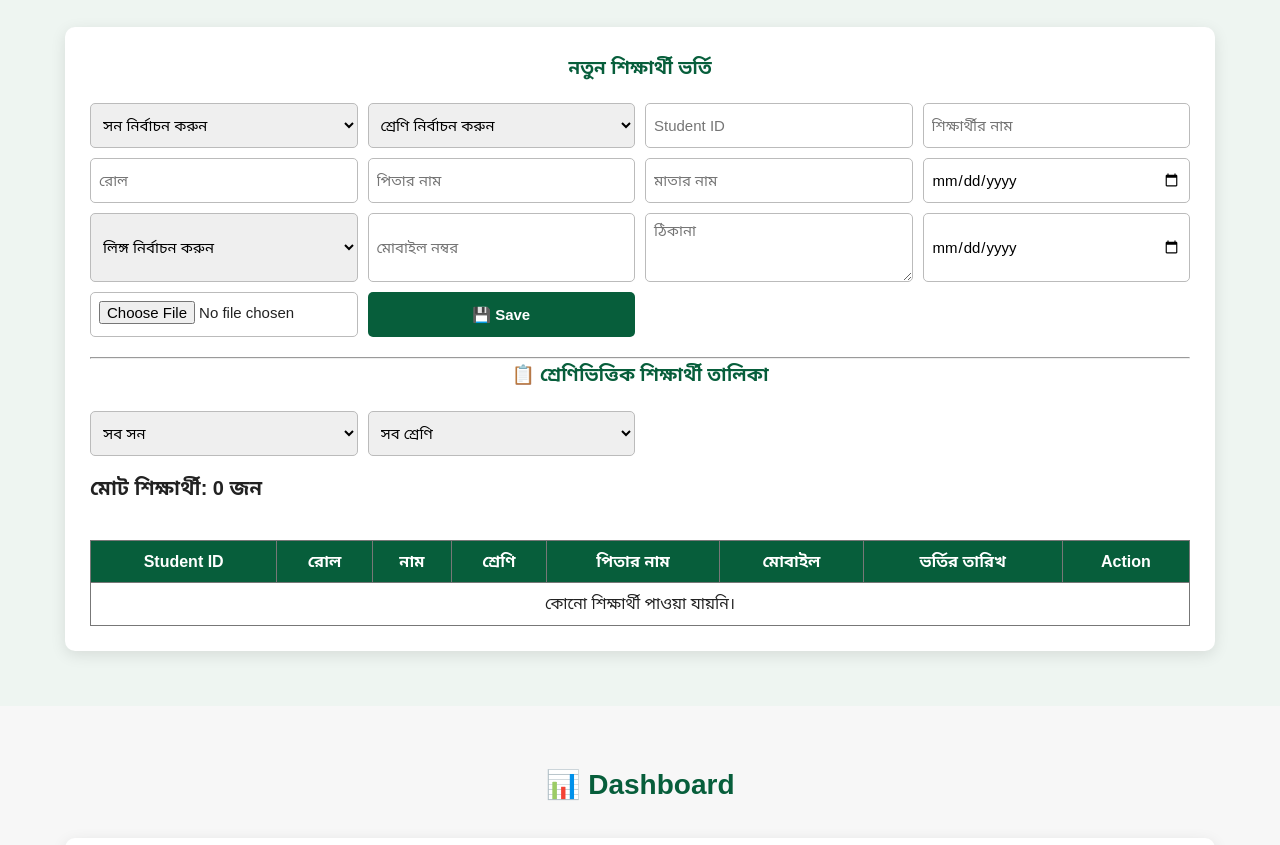
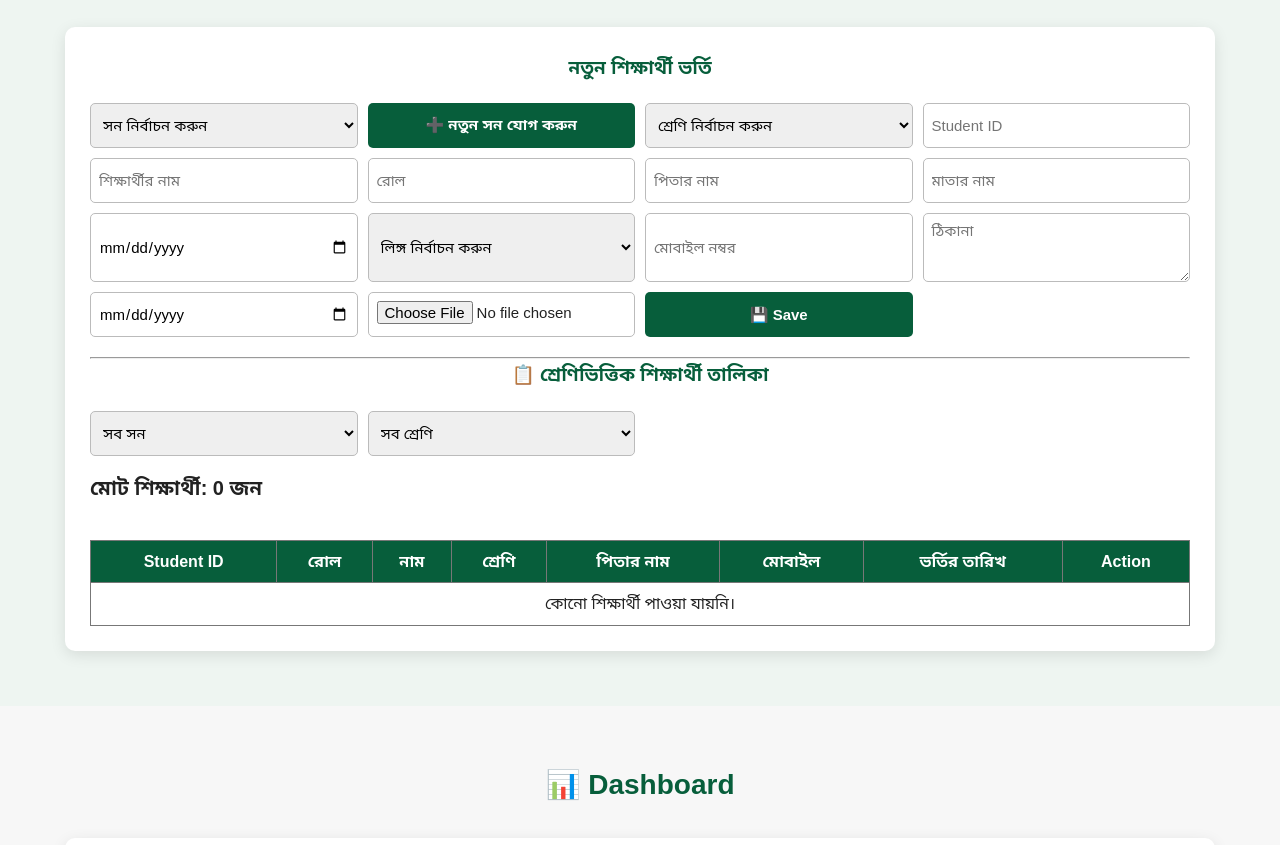
Before and after one commit to amadrasah/Abdullahhat-Madrasah, a plain HTML site: page index.html in a window 1280 px wide. Shown: the part 3046-3891 px from the top of the page. Drawn offline with Linux system fonts and the light colour scheme.

Commit message:
Add button to add new year with Bengali text

```diff
--- a/index.html
+++ b/index.html
@@ -639,7 +639,13 @@
 
                 </select>
 
-
+<button
+    type="button"
+    onclick="addNewYear()">
+
+    ➕ নতুন সন যোগ করুন
+
+</button>
                 <!-- CLASS -->
 
                 <select
```
